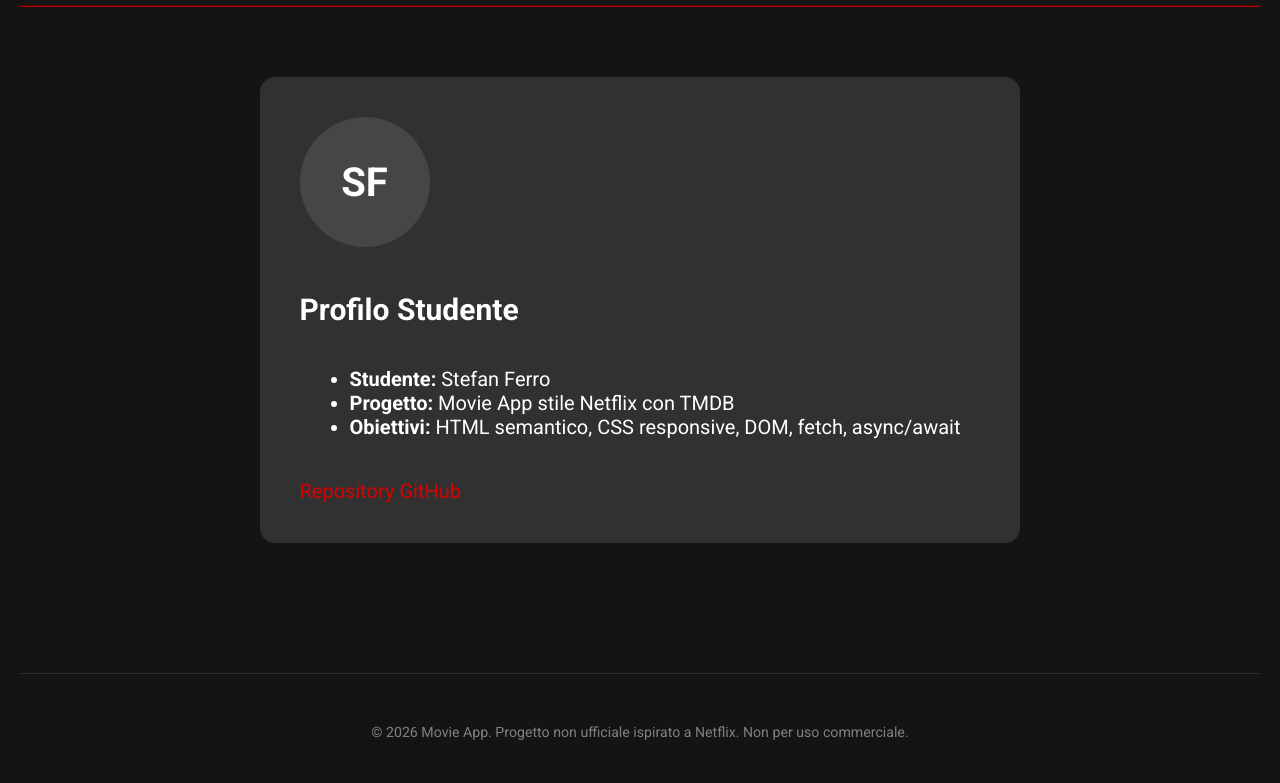
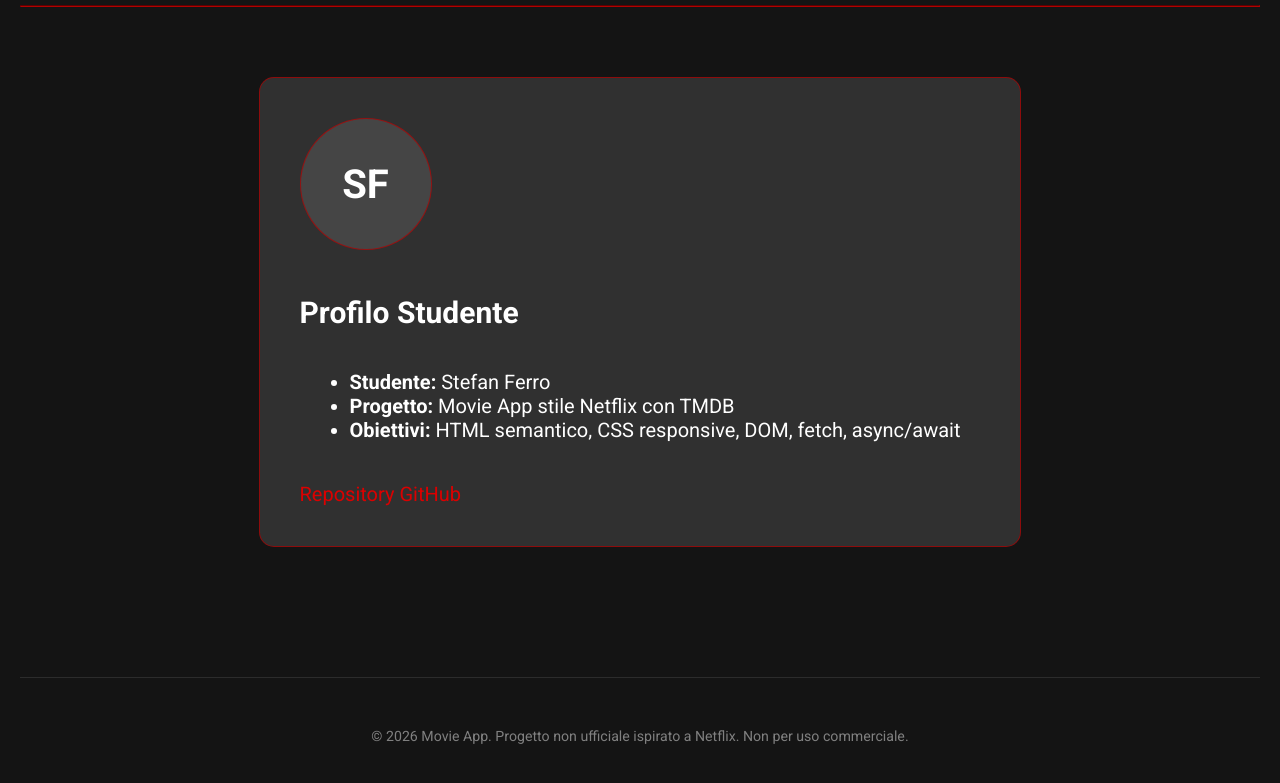
Before and after one commit to TheStxfan/movieapp-ferro, a website: page profile.html in a window 1280 px wide. Shown: the part 127-910 px from the top of the page. Drawn offline with Linux system fonts and the light colour scheme.

Commit message:
feat: add profile card and avatar red border for improved UI design

```diff
--- a/css/style.css
+++ b/css/style.css
@@ -132,6 +132,8 @@
     display: flex;
     flex-direction: column;
     gap: 1rem;
+    border: .01rem solid rgba(255, 255, 255, 0.1);
+    border-color: #b10101bb;
 }
 
 .profile-avatar {
@@ -145,6 +147,8 @@
     font-size: 2rem;
     font-weight: bold;
     color: white;
+    border: .01rem solid rgba(255, 255, 255, 0.1);
+    border-color: #b10101bb;
 }
 
 .profile-links a {
```
